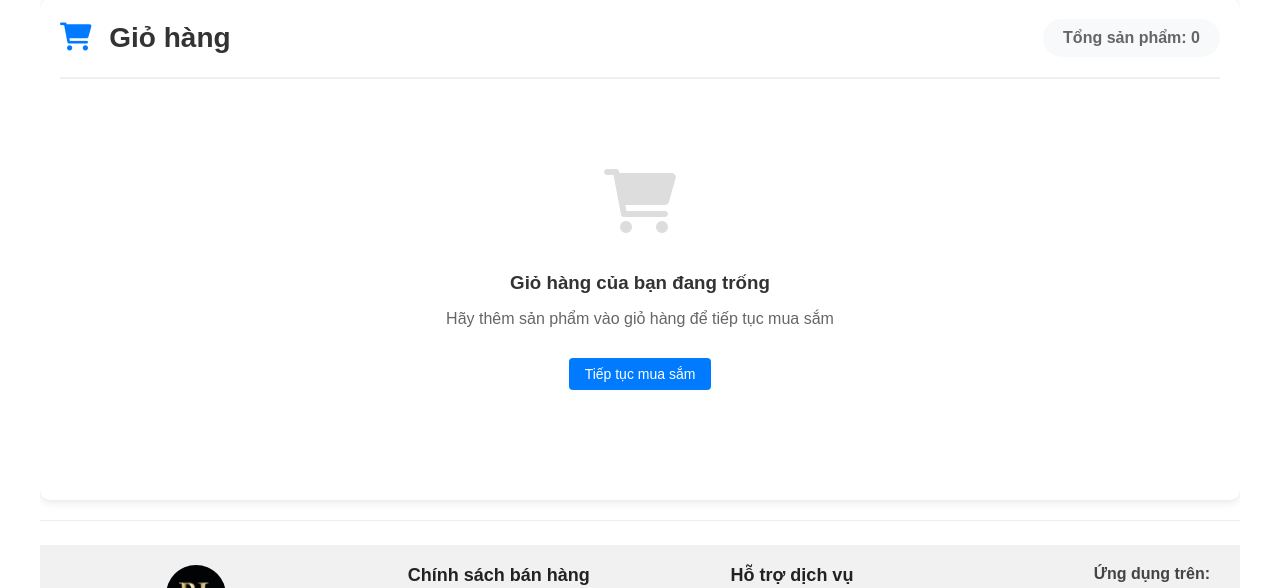
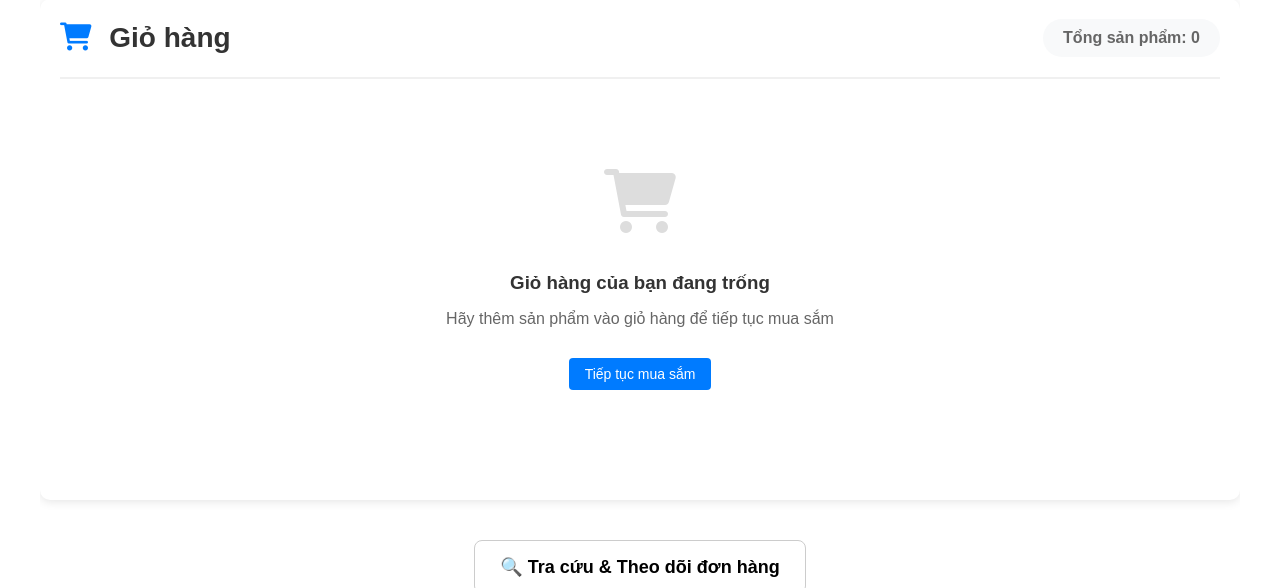
Before and after one commit to thuankoten/Website-Showroom-G-ch, a PHP site: page /cart.php in a window 1280 px wide. Shown: the part 193-781 px from the top of the page. Run offline with PHP 8.4, Linux system fonts and the light colour scheme; data that the repository does not hold is empty.

Commit message:
tra cứu trong giỏ hàng

```diff
--- a/README/folderhtml/cart.php
+++ b/README/folderhtml/cart.php
@@ -86,6 +86,12 @@ include("../connect.php");
                 </div>
             </div>
         </div>
+       <!--  Link đến trang tra cứu đơn hàng -->
+<div style="margin: 40px auto; width: fit-content; border: 1px solid #ccc; padding: 15px 25px; border-radius: 8px;">
+  <a href="tracuu.php" style="font-size: 18px; text-decoration: none; color: #000; font-weight: bold;">
+    🔍 Tra cứu & Theo dõi đơn hàng
+  </a>
+</div>
 
         <!-- Gọi footer -->
         <div id="include-footer"></div>
```
